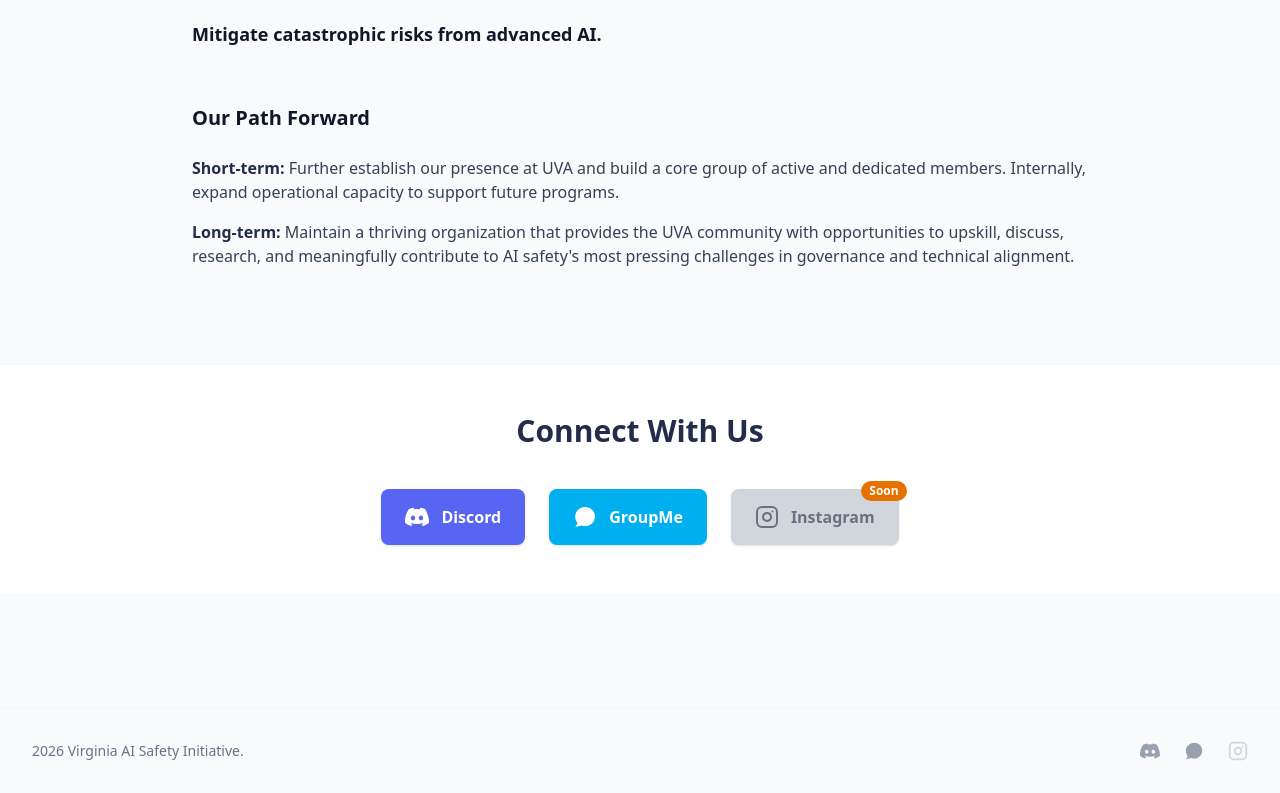
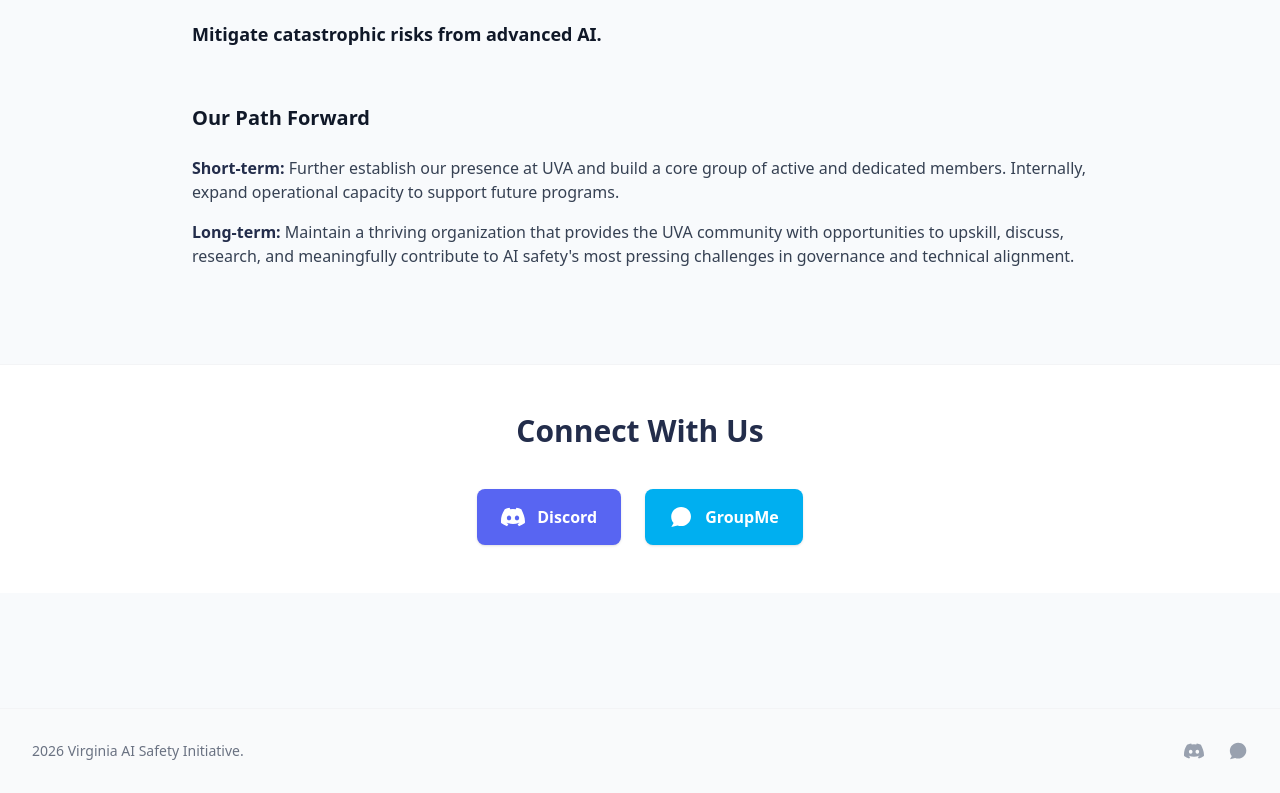
Before and after one commit to Virginia-AI-Security-Initiative/VAISI_Website, a Next.js app: page /mission in a window 1280 px wide. Shown: the part 314-1107 px from the top of the page. Built offline with nearby package versions, Linux system fonts and the light colour scheme; a web font is replaced by a local one.

Commit message:
get rid of instagram

```diff
--- a/app/mission/page.tsx
+++ b/app/mission/page.tsx
@@ -1,5 +1,5 @@
 import Section from "@/components/Section";
-import { Instagram, Globe } from "lucide-react";
+import { Globe } from "lucide-react";
 import { DiscordIcon, GroupMeIcon } from "@/components/Icons";
 
 export default function MissionPage() {
@@ -44,14 +44,6 @@ export default function MissionPage() {
                         <GroupMeIcon size={24} />
                         GroupMe
                     </a>
-                    <div
-                        className="flex items-center gap-3 px-6 py-4 bg-gray-300 text-gray-500 rounded-lg font-bold shadow-sm cursor-not-allowed relative"
-                        title="Coming Soon"
-                    >
-                        <Instagram size={24} />
-                        Instagram
-                        <span className="absolute -top-2 -right-2 bg-secondary text-white text-xs px-2 py-0.5 rounded-full">Soon</span>
-                    </div>
                 </div>
             </Section>
         </div>
--- a/components/Footer.tsx
+++ b/components/Footer.tsx
@@ -1,5 +1,5 @@
 import Link from 'next/link';
-import { Instagram } from 'lucide-react';
+
 import { DiscordIcon, GroupMeIcon } from './Icons';
 // Note: Discord icon is not in standard lucide-react export names sometimes, but let's try standard.
 // If Discord is missing, we can use a generic link or check docs. Lucide has 'MessageCircle' or similar.
@@ -25,10 +25,6 @@ export default function Footer() {
                             <span className="sr-only">GroupMe</span>
                             <GroupMeIcon size={20} />
                         </a>
-                        <span className="text-gray-300 cursor-not-allowed" title="Coming Soon">
-                            <span className="sr-only">Instagram (Coming Soon)</span>
-                            <Instagram size={20} />
-                        </span>
                     </div>
                 </div>
             </div>
```
